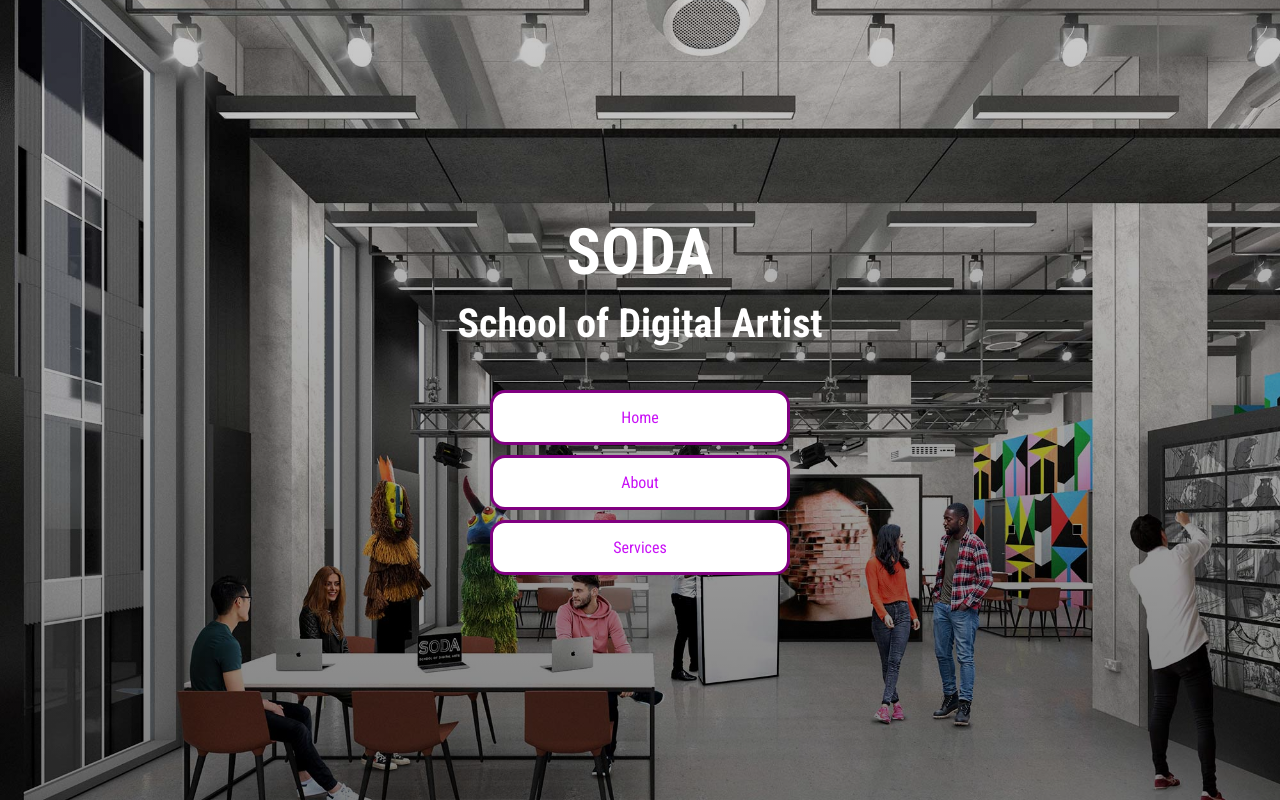
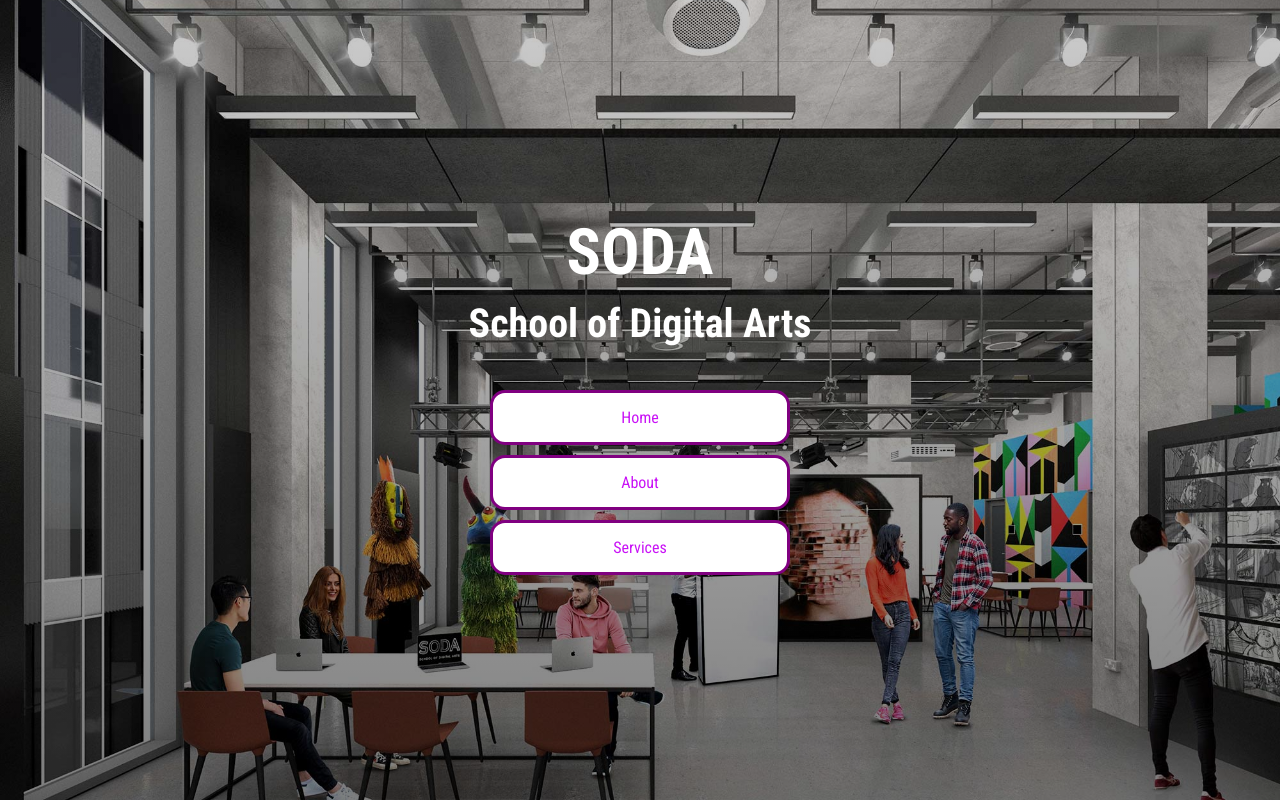
Before and after one commit to AyubOmar21/SODA, a plain HTML site: page index.html in a window 1280 px wide. Drawn offline with Linux system fonts and the light colour scheme; files that its build step writes are made by us from their sources.

Commit message:
update check
checking

```diff
--- a/index.html
+++ b/index.html
@@ -21,7 +21,7 @@
 <body>
   <header class="masthead">
     <h1>SODA</h1>
-    <h2>School of Digital Artist</h2>
+    <h2>School of Digital Arts</h2>
     <nav class="nav">
       <ul>
 
```
